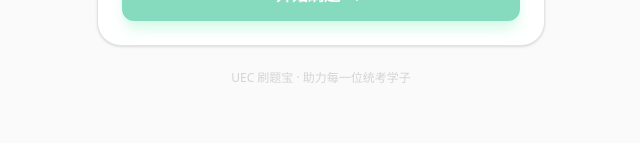
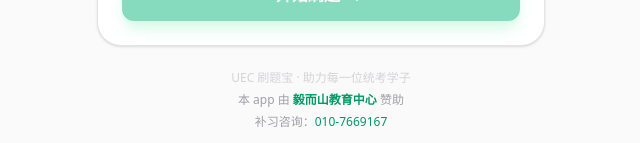
Before and after one commit to olcc-edu/uec-quiz, a React (Vite) app: page / in a window 1280 px wide. Shown: the part 704-847 px from the top of the page, without its empty margins (319-959 px from the left). Before the commit the page ends 806 px from the top, so only its background shows below. Built offline with nearby package versions, Linux system fonts and the light colour scheme; no server answers.

Commit message:
页脚添加毅而山教育中心赞助署名 + 补习咨询电话

```diff
--- a/src/App.tsx
+++ b/src/App.tsx
@@ -410,8 +410,13 @@ export default function App() {
         </div>
       )}
 
-      <footer className="max-w-4xl mx-auto px-4 py-8 text-center text-zinc-400 text-xs">
+      <footer className="max-w-4xl mx-auto px-4 py-6 text-center text-zinc-400 text-xs space-y-2">
         <p>UEC 刷题宝 · 助力每一位统考学子</p>
+        <p className="text-zinc-500">
+          本 app 由 <span className="font-bold text-emerald-600">毅而山教育中心</span> 赞助
+          <span className="mx-2 text-zinc-300">│</span>
+          补习咨询：<a href="https://wa.me/60107669167" target="_blank" rel="noopener noreferrer" className="text-emerald-600 hover:underline">010-7669167</a>
+        </p>
       </footer>
     </div>
   );
--- a/src/pages/RegisterPage.tsx
+++ b/src/pages/RegisterPage.tsx
@@ -171,9 +171,15 @@ export function RegisterPage({ onRegistered }: RegisterPageProps) {
           </button>
         </form>
 
-        <p className="text-center text-xs text-zinc-300 mt-6">
-          UEC 刷题宝 · 助力每一位统考学子
-        </p>
+        <div className="text-center text-xs text-zinc-400 mt-6 space-y-1.5">
+          <p className="text-zinc-300">UEC 刷题宝 · 助力每一位统考学子</p>
+          <p>
+            本 app 由 <span className="font-bold text-emerald-600">毅而山教育中心</span> 赞助
+          </p>
+          <p>
+            补习咨询：<a href="https://wa.me/60107669167" target="_blank" rel="noopener noreferrer" className="text-emerald-600 hover:underline">010-7669167</a>
+          </p>
+        </div>
       </motion.div>
     </div>
   );
```
